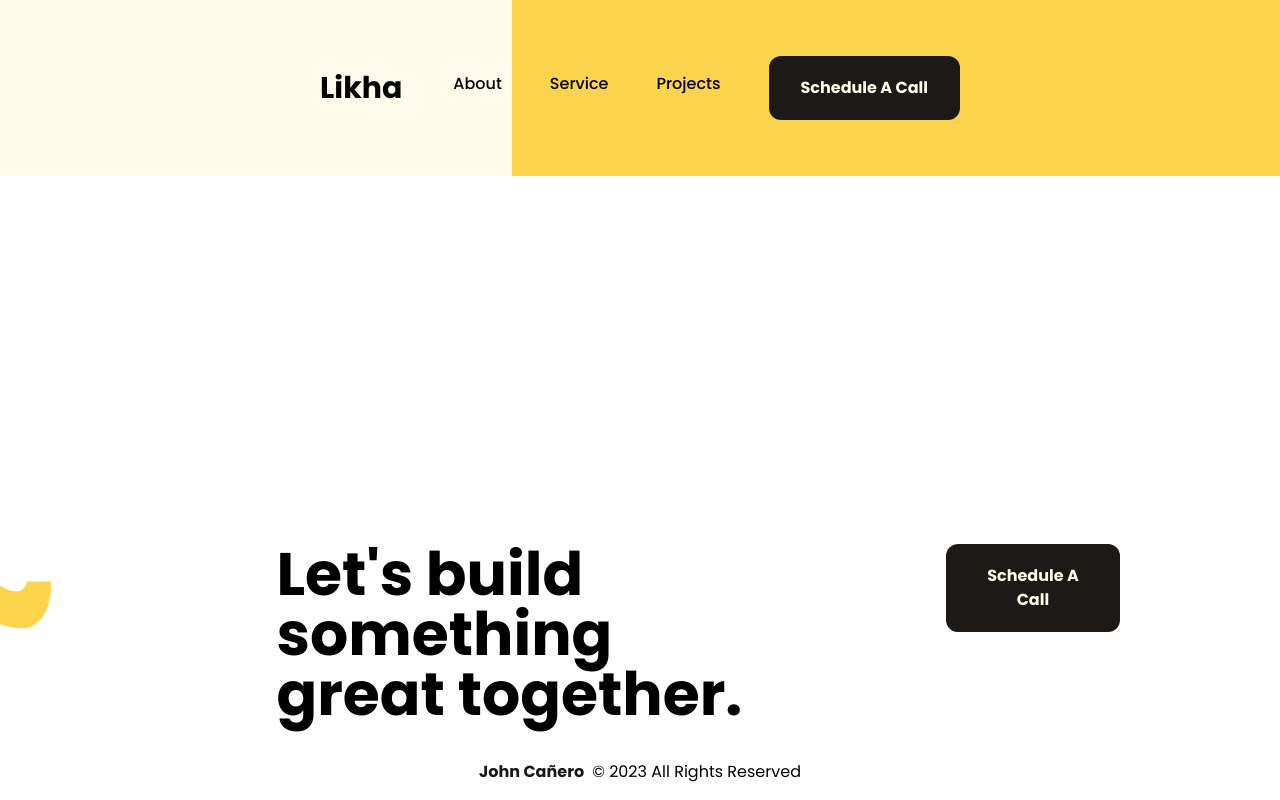
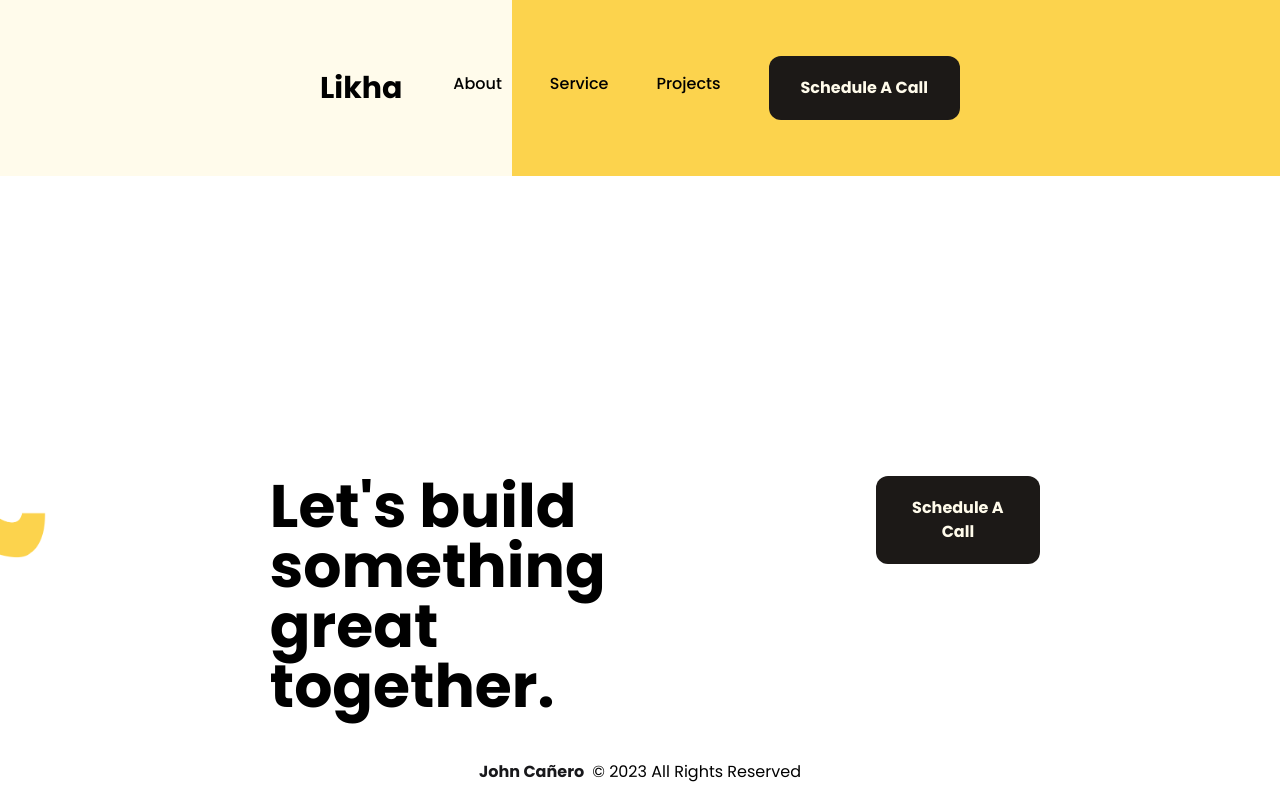
Before and after one commit to johncanero/likha-design-agency, a Next.js app: page / in a window 1280 px wide. Built offline with nearby package versions, Linux system fonts and the light colour scheme.

Commit message:
Adjust Margin Right

```diff
--- a/components/Footer.tsx
+++ b/components/Footer.tsx
@@ -7,7 +7,7 @@ function Footer() {
         <footer className='fixed bottom-0 left-0 w-full py-4'>
             <div>
                 {/* "Let's build something great together" */}
-                <div className="flex py-8 mr-40 lg:gap-40">
+                <div className="flex py-10 lg:mr-60 lg:gap-40">
                     {/* Image */}
                     <div className="relative lg:w-32 lg:right-16 lg:top-8">
                         <Image src="/images/desktop/bg-pattern-wave-yellow.png"
```
